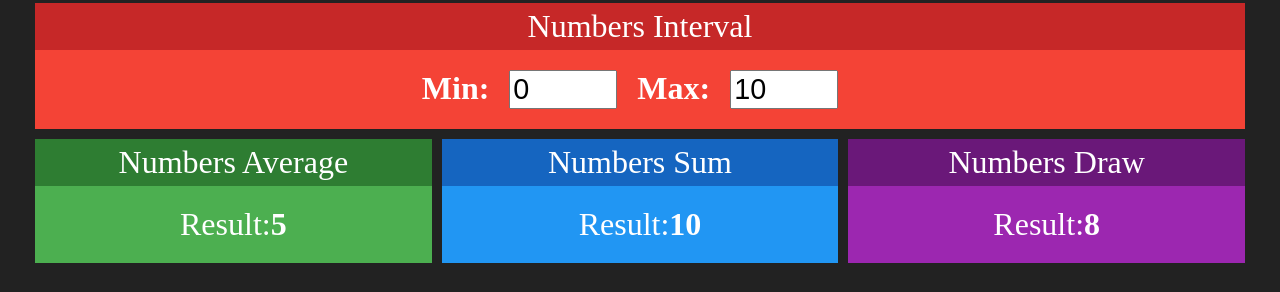
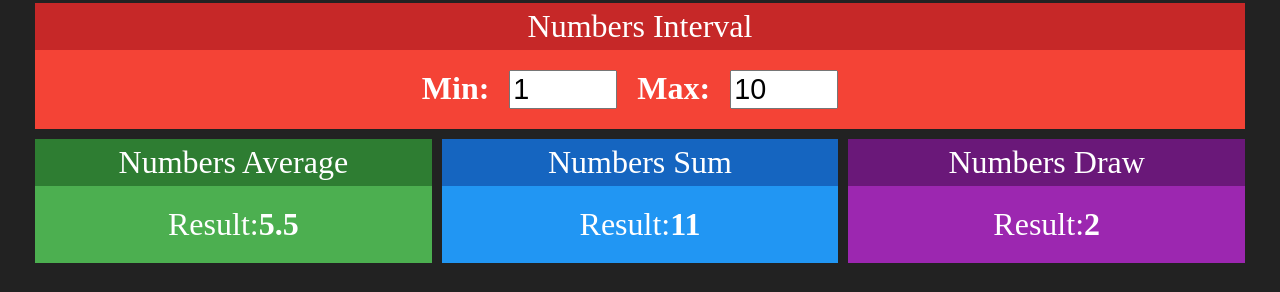
Before and after one commit to Testoni/simple-redux, a React (Create React App) app: page / in a window 1280 px wide. Shown: the part 192-484 px from the top of the page. Built offline with nearby package versions, Linux system fonts and the light colour scheme.

Commit message:
logic without redux

```diff
--- a/src/App.js
+++ b/src/App.js
@@ -1,4 +1,4 @@
-import React from 'react';
+import React, { useState } from 'react';
 import logo from './logo.svg';
 import './App.css';
 
@@ -8,16 +8,20 @@
 import Draw from './components/Draw'
 
 function App() {
+
+  const [min, setMin] = useState(1)
+  const [max, setMax] = useState(10)
+
   return (
     <div className="App">
       <h1>React-Redux (Simple)</h1>
       <div className='line'>
-        <Interval></Interval>
+        <Interval onMinChanged={setMin} onMaxChanged={setMax} min={min} max={max}></Interval>
       </div>
       <div className='line'>
-        <Average></Average>
-        <Sum></Sum>
-        <Draw></Draw>
+        <Average min={min} max={max}></Average>
+        <Sum min={min} max={max}></Sum>
+        <Draw min={min} max={max}></Draw>
       </div>
     </div>
   );
--- a/src/components/Average.jsx
+++ b/src/components/Average.jsx
@@ -2,12 +2,13 @@
 import Card from './Card'
 
 export default props => {
+    const { min, max } = props
     return (
         <Card title='Numbers Average' green>
         <div>
             <span>
                 <span>Result:</span>
-                <strong>5</strong>
+                <strong>{(max + min) / 2}</strong>
             </span>
         </div>
         </Card>
--- a/src/components/Draw.jsx
+++ b/src/components/Draw.jsx
@@ -2,12 +2,14 @@
 import Card from './Card'
 
 export default props => {
+    const { min, max } = props
+    const random = parseInt(Math.random() * (max - min)) + min
     return (
         <Card title='Numbers Draw' purple>
         <div>
             <span>
                 <span>Result:</span>
-                <strong>8</strong>
+                <strong>{random}</strong>
             </span>
         </div>
         </Card>
--- a/src/components/Interval.jsx
+++ b/src/components/Interval.jsx
@@ -3,16 +3,17 @@
 import Card from './Card'
 
 export default props => {
+    const { min, max } = props
     return (
         <Card title='Numbers Interval' red>
         <div className='Interval'>
             <span>
                 <strong>Min:</strong>
-                <input type="number" value={0} readOnly />
+                <input type="number" value={min} onChange={e => props.onMinChanged(+e.target.value)} />
             </span>
             <span>
                 <strong>Max:</strong>
-                <input type="number" value={10} readOnly />
+                <input type="number" value={max} onChange={e => props.onMaxChanged(+e.target.value)} />
             </span>
         </div>
         </Card>
--- a/src/components/Sum.jsx
+++ b/src/components/Sum.jsx
@@ -2,12 +2,13 @@
 import Card from './Card'
 
 export default props => {
+    const { min, max } = props
     return (
         <Card title='Numbers Sum' blue>
         <div>
             <span>
                 <span>Result:</span>
-                <strong>10</strong>
+                <strong>{ max + min }</strong>
             </span>
         </div>
         </Card>
```
